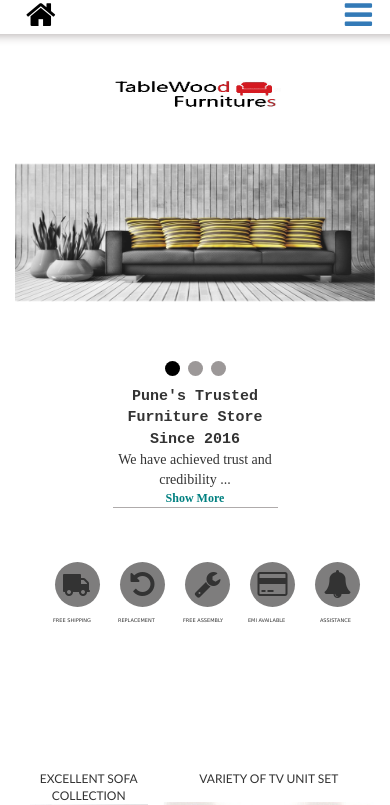
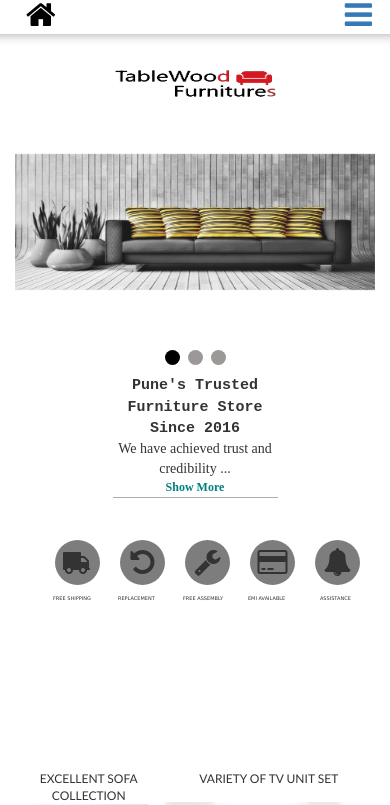
Before and after one commit to Naval-NK/FurnitureProjectDemo, an Angular app: page / in a window 390 px wide. Shown: the top 805 px of the page. Built offline with nearby package versions, Linux system fonts and the light colour scheme.

Commit message:
marginForFeature

```diff
--- a/src/app/win/win.component.css
+++ b/src/app/win/win.component.css
@@ -845,7 +845,7 @@
         text-transform: uppercase;
     }
     #searchBar{
-        margin-top: 12%;
+        margin-top: 9%;
         position: inherit;
     }
     .inputSearch{
@@ -1029,7 +1029,7 @@
         text-transform: uppercase;
     }
     .fea{
-        margin-top: 12%;
+        margin-top: 9%;
     }
     .para3{
         margin-top: 5%;
```
